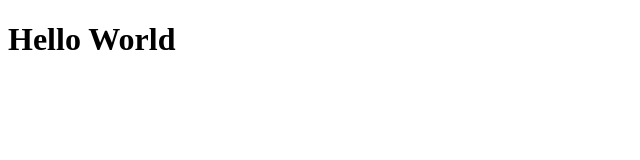
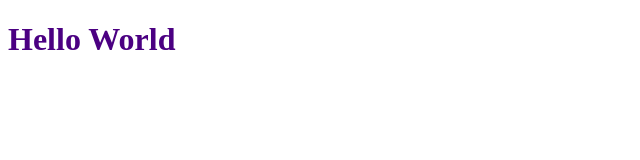
Before and after one commit to Flavio-coutinho/ignews, a Next.js app: page / in a window 1280 px wide. Shown: the top 160 px of the page, without its empty margins (0-640 px from the left). Built offline with nearby package versions, Linux system fonts and the light colour scheme.

Commit message:
Styling with sass

```diff
--- a/package.json
+++ b/package.json
@@ -11,7 +11,8 @@
   "dependencies": {
     "next": "11.1.2",
     "react": "17.0.2",
-    "react-dom": "17.0.2"
+    "react-dom": "17.0.2",
+    "sass": "^1.42.0"
   },
   "devDependencies": {
     "@types/node": "^16.9.6",
--- a/src/pages/_app.tsx
+++ b/src/pages/_app.tsx
@@ -1,4 +1,6 @@
-function MyApp({ Component, pageProps }) {
+import { AppProps } from 'next/app'
+
+function MyApp({ Component, pageProps }: AppProps) {
   return <Component {...pageProps} />
 }
 
--- a/src/pages/index.tsx
+++ b/src/pages/index.tsx
@@ -1,6 +1,9 @@
+import styles from '../styles/home.module.scss';
 
 export default function Home() {
   return (
-    <h1>Hello World</h1>
+    <h1 className={styles.title}>
+      Hello World
+    </h1>
   )
 }
--- /dev/null
+++ b/src/styles/home.module.scss
@@ -0,0 +1,3 @@
+.title {
+    color: indigo;
+}
```
Also changed, not shown: 1 other file (tests, documents, lock files or other folders).
